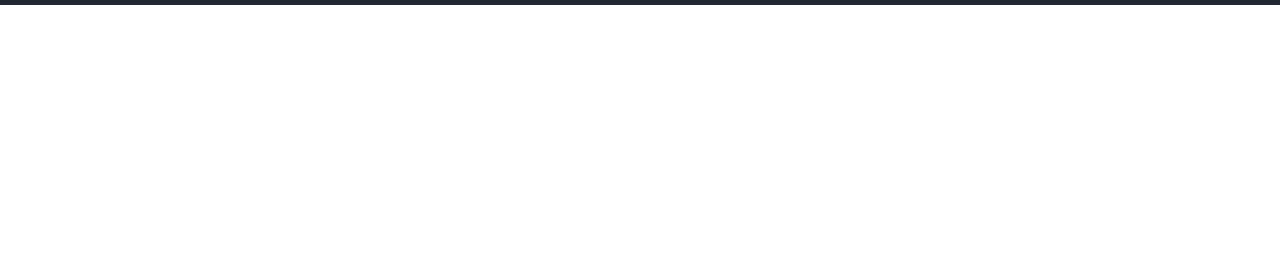
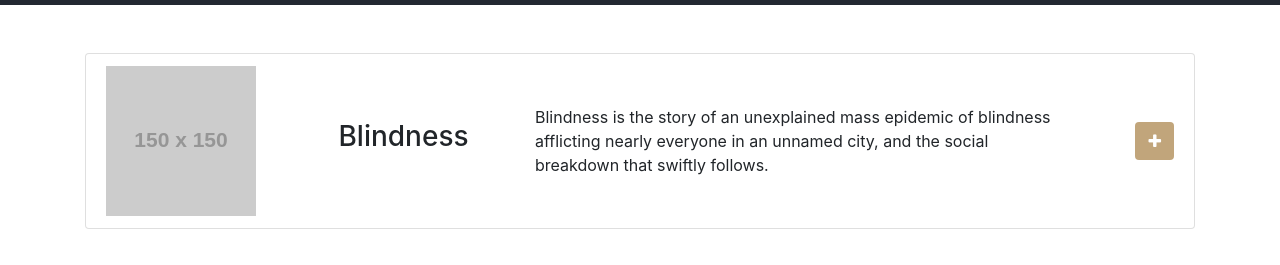
Before and after one commit to MarianaSouza/your-bookstore, a website: page index.html in a window 1280 px wide. Shown: the part 51-316 px from the top of the page. Drawn offline with nearby package versions, Linux system fonts and the light colour scheme; placeholder pictures from the web are drawn by us.

Commit message:
adding styling to the list items

```diff
--- a/css/style.scss
+++ b/css/style.scss
@@ -16,4 +16,37 @@ $white: #ffffff;
 }
 section {
   padding-top: 3em;
+  p {
+    margin-bottom: 0;
+  }
+  img {
+    padding-right: 1em;
+  }
+  .list-group-item {
+    flex-wrap: wrap;
+  }
+  .btn{background-color: $gold; color: $white}
 }
+
+@media (min-width: 992px) {
+  section {
+    li {
+      justify-content: space-between;
+      p {
+        width: 50%;
+      }
+    }
+  }
+}
+@media (max-width: 992px) {
+  section {
+    li {
+      h3{
+        margin-top: 0.5em;
+      }
+      p {
+        margin: 1rem 0;
+      }
+    }
+  }
+}
--- a/index.html
+++ b/index.html
@@ -4,6 +4,7 @@
     <meta charset="UTF-8" />
     <meta name="viewport" content="width=device-width, initial-scale=1.0" />
     <title>Book Store</title>
+    <link rel="stylesheet" href="https://stackpath.bootstrapcdn.com/font-awesome/4.7.0/css/font-awesome.min.css" integrity="sha384-wvfXpqpZZVQGK6TAh5PVlGOfQNHSoD2xbE+QkPxCAFlNEevoEH3Sl0sibVcOQVnN" crossorigin="anonymous">
     <link rel="stylesheet" type="text/css" href="css/style.css" />
   </head>
   <body>
@@ -12,11 +13,31 @@
     </nav>
     <section class="container">
       <!-- Content here -->
+      <div class="row">
+        <div class="col">
+          <ul class="list-group">
+            <li class="list-group-item d-flex align-items-center">
+              <img
+                src="https://via.placeholder.com/150"
+                alt="Placeholder Image"
+              />
+              <h3>Blindness</h3>
+              <p>
+                Blindness is the story of an unexplained mass epidemic of
+                blindness afflicting nearly everyone in an unnamed city, and the
+                social breakdown that swiftly follows.
+              </p>
+              <button type="button" class="btn"><i class="fa fa-plus" aria-hidden="true"></i></button>
+            </li>
+          </ul>
+        </div>
+      </div>
     </section>
+    <footer class="container"></footer>
     <!-- jQuery first, then Popper.js, then Bootstrap JS. -->
-    <script src="../node_modules/jquery/dist/jquery.slim.min.js"></script>
-    <script src="../node_modules/popper.js/dist/umd/popper.min.js"></script>
-    <script src="../node_modules/bootstrap/dist/js/bootstrap.min.js"></script>
+    <script src="./node_modules/jquery/dist/jquery.slim.min.js"></script>
+    <script src="./node_modules/popper.js/dist/umd/popper.min.js"></script>
+    <script src="./node_modules/bootstrap/dist/js/bootstrap.min.js"></script>
     <script src="js/index.js"></script>
   </body>
 </html>
```
Also changed, not shown: css/style.css, 1 other file.
